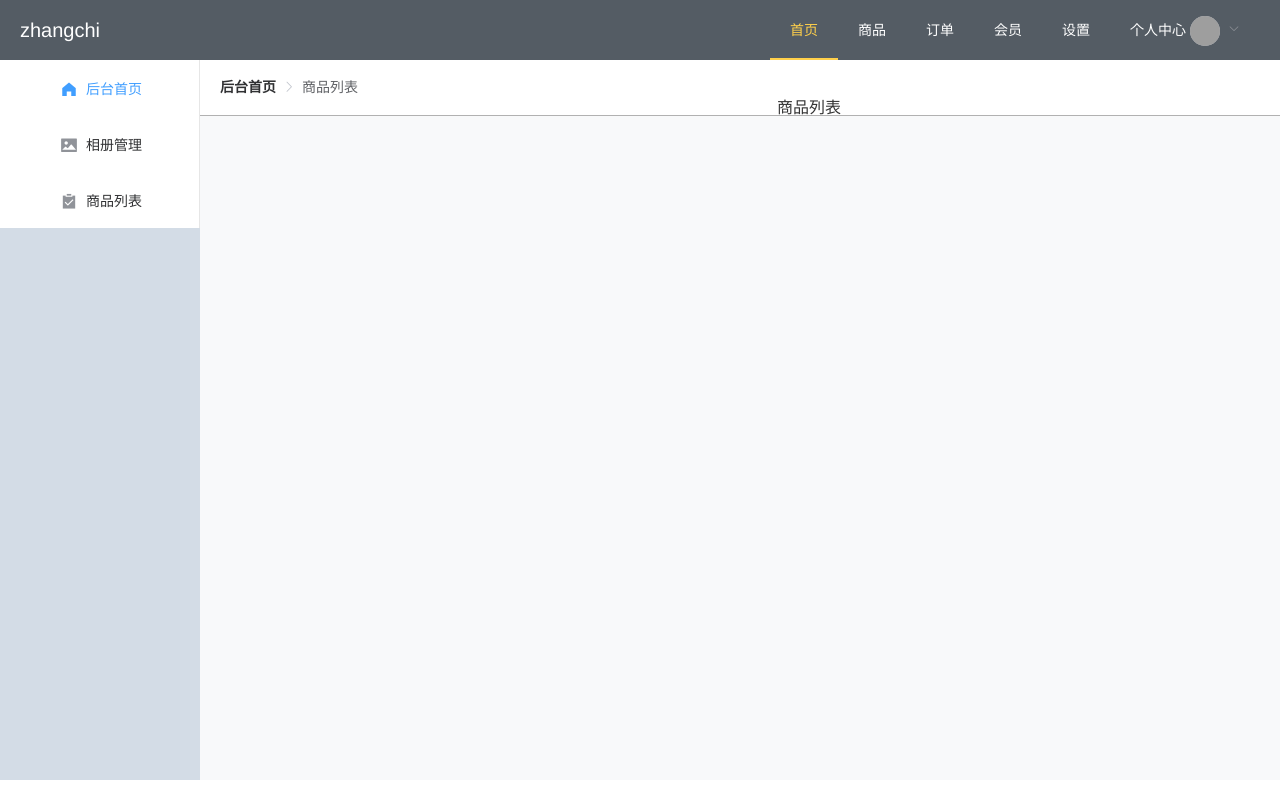
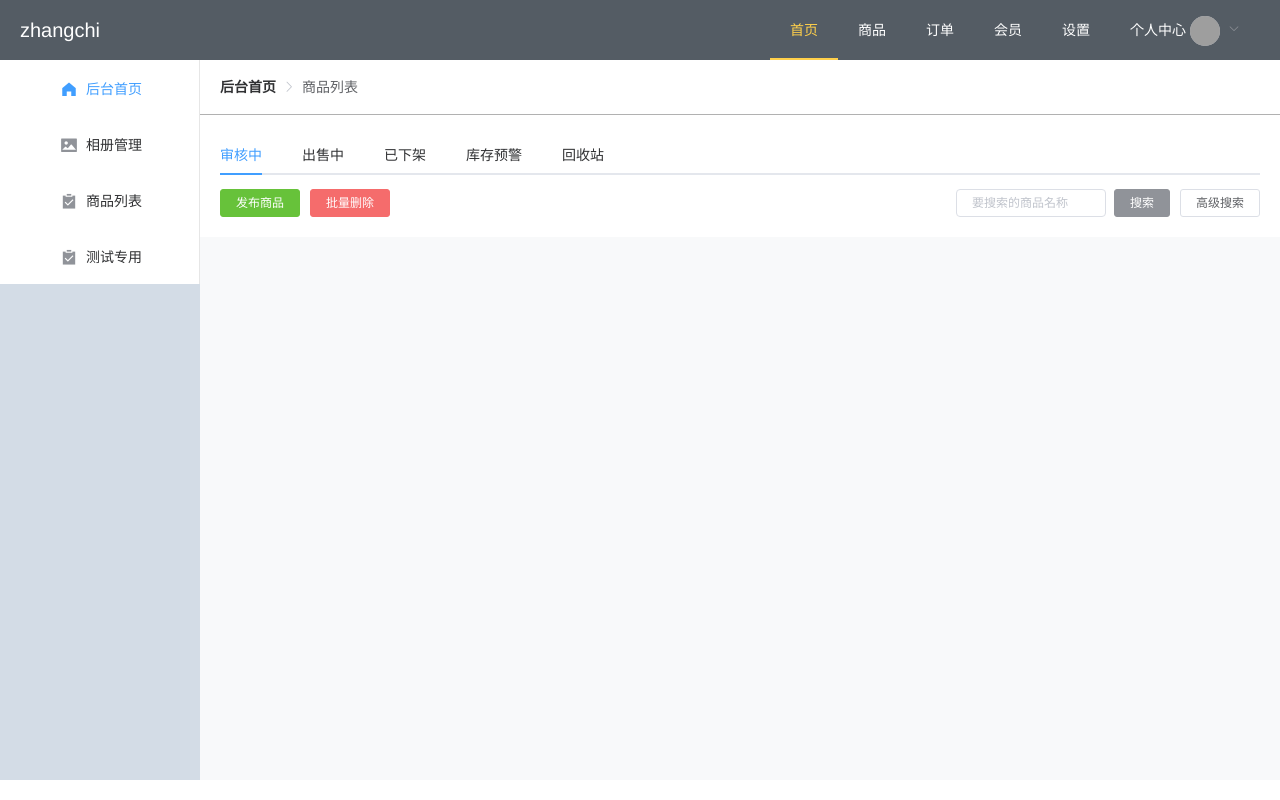
Before and after one commit to zhangchi56/-Mall-background-management, a Vue app: page /shop/goods/list in a window 1280 px wide. Built offline with nearby package versions, Linux system fonts and the light colour scheme; grey boxes are pictures that could not be loaded.

Commit message:
相册管理已经完成

```diff
--- a/src/common/config/config.js
+++ b/src/common/config/config.js
@@ -21,6 +21,11 @@ export default {
             icon: "el-icon-s-claim",
             name: "商品列表",
             pathName: "/shop/goods/list"
+          },
+          {
+            icon: "el-icon-s-claim",
+            name: "测试专用",
+            pathName: "/testa"
           }
         ]
       },
--- a/src/common/config/router.js
+++ b/src/common/config/router.js
@@ -22,6 +22,12 @@ let routes = [
         name:'image',
         meta:{title:'相册管理'},
         component: () => import('views/image/index.vue'),
+      },
+      {
+        path:'/testa',
+        name:'testa',
+        meta:{title:'相册管理'},
+        component: () => import('views/testa/testa.vue'),
       }
 
     ]
--- /dev/null
+++ b/src/components/common/button-search.vue
@@ -0,0 +1,61 @@
+<template>
+	<div>
+		<div class="d-flex align-items-center">
+			<!-- 左边 -->
+			<slot name="left"></slot>
+			<!-- 右边 -->
+			<div class="ml-auto" v-show="!superSearch" v-if="showSearch">
+				<slot name="right">
+					<el-input v-model="keyword" :placeholder="placeholder" size="mini" style="width:150px;" class="mr-2"></el-input>
+					<el-button type="info" size="mini"
+					@click="$emit('search',keyword)">搜索</el-button>
+					<el-button size="mini" v-if="showSuperSearch"
+					@click="superSearch = true">高级搜索</el-button>
+				</slot>
+			</div>
+
+		</div>
+		<el-card class="box-card bg-light my-3" v-show="superSearch">
+			<div slot="header" class="clearfix" style="margin: -10px;">
+				<span>高级搜索</span>
+				<el-button style="float: right; padding: 3px 0"
+				type="text" @click="closeSuperSearch">收起</el-button>
+			</div>
+			<!-- 表单 -->
+			<slot name="form"></slot>
+		</el-card>
+	</div>
+</template>
+
+<script>
+	export default {
+		props: {
+			placeholder: {
+				type: String,
+				default: ""
+			},
+			showSearch:{
+				type:Boolean,
+				default:true
+			},
+			showSuperSearch:{
+				type:Boolean,
+				default:true
+			}
+		},
+		data() {
+			return {
+				keyword: "",
+				superSearch:false
+			}
+		},
+		methods: {
+			closeSuperSearch() {
+				this.superSearch = false
+			}
+		},
+	}
+</script>
+
+<style>
+</style>
--- a/src/views/image/index.vue
+++ b/src/views/image/index.vue
@@ -2,7 +2,7 @@
   <div class="index">
     <el-container class="main-el-container">
       <!-- 图片头部搜素区域 -->
-      <el-header class="el-header border-bottom">
+      <el-header class="el-header border-bottom" style="line-height:60px">
         <div class="d-flex">
           <div class="el-header-right mr-auto">
             <el-select
@@ -26,7 +26,18 @@
           </div>
 
           <div class="el-header-left">
-            <el-button type="danger" size="medium" @click="imageDelAll" v-if="chooseList.length">批量删除</el-button>
+            <el-button
+              type="warning"
+              size="medium"
+              @click="unChoose"
+              v-if="chooseList.length"
+            >取消选中</el-button>
+            <el-button
+              type="danger"
+              size="medium"
+              @click="imageDel({all:true})"
+              v-if="chooseList.length"
+            >批量删除</el-button>
             <el-button type="primary" size="medium" @click="openAlbumModel()">创建相册</el-button>
             <el-button type="primary" size="medium" @click="uploadModel = true">上传图片</el-button>
           </div>
@@ -106,7 +117,7 @@
                         size="mini"
                         class="p-2"
                         icon="el-icon-delete"
-                        @click="imageDel(item,index)"
+                        @click="imageDel({index})"
                       ></el-button>
                     </el-button-group>
                   </div>
@@ -116,7 +127,30 @@
           </el-main>
         </el-container>
       </el-container>
-      <el-footer>底部</el-footer>
+
+      <!-- 底部区域 -->
+      <el-footer class="border-top d-flex align-items-center px-0">
+        <div
+          style="width: 200px; flex-shrink:0"
+          class="h-100 d-flex align-items-center justify-content-center border-right"
+        >
+          <el-button-group>
+            <el-button size="mini">上一页</el-button>
+            <el-button size="mini">下一页</el-button>
+          </el-button-group>
+        </div>
+        <div class="px-2">
+        <el-pagination
+          @size-change="handleSizeChange"
+          @current-change="handleCurrentChange"
+          :current-page="currentPage"
+          :page-sizes="[100, 200, 300, 400]"
+          :page-size="100"
+          layout="total, sizes, prev, pager, next, jumper"
+          :total="400"
+        ></el-pagination>
+        </div>
+      </el-footer>
     </el-container>
 
     <!-- 修改|创建相册模态框 -->
@@ -159,8 +193,7 @@
     </el-dialog>
 
     <!-- 图片大图查看模态框 -->
-
-    <el-dialog :visible.sync="previewModel" style="width:100%;top:3vh">
+    <el-dialog :visible.sync="previewModel" style="width:100%;">
       <div style="margin:-60px -20px -30px -20px">
         <img :src="previewUrl" style="width:100%;" />
       </div>
@@ -191,7 +224,8 @@ export default {
       imageList: [],
       previewUrl: "",
       //选中的数组
-      chooseList: []
+      chooseList: [],
+      currentPage: 1
     };
   },
   components: {
@@ -340,14 +374,30 @@ export default {
         });
     },
     //删除图片
-    imageDel(item, index) {
-      this.$confirm("是否删除改图片?", "提示", {
+    imageDel(obj) {
+      // console.log("iiiiiiiiiiiiiiii")
+      this.$confirm(obj.all ? "是否删除选中图片" : "是否删除改图片?", "提示", {
         confirmButtonText: "确定",
         cancelButtonText: "取消",
         type: "warning"
       })
         .then(() => {
-          this.imageList.splice(index, 1);
+          // console.log("1231321321312")
+          if (obj.all) {
+            // console.log("1231321321312")
+            let list = this.imageList.filter(img => {
+              return !this.chooseList.some(c => {
+                return c.id === img.id;
+              });
+            });
+            this.imageList = list;
+            this.chooseList = [];
+            console.log("删除选中");
+          } else {
+            console.log("1231321321312");
+            this.imageList.splice(obj.index, 1);
+          }
+
           this.$message({
             type: "success",
             message: "删除成功!"
@@ -374,42 +424,60 @@ export default {
         item.checkOrder = this.chooseList.length;
         //修改选中状态
         item.ischeck = !item.ischeck;
-        return
+        return;
       }
       //取消选中
       //找到chooseList中的索引
-      let i = this.chooseList.findIndex(v=>v.id === item.id)
-      console.log(i)
-      if(i===-1) return;
+      let i = this.chooseList.findIndex(v => v.id === item.id);
+      console.log(i);
+      if (i === -1) return;
       //重新计算序号
-      let length = this.chooseList.length
+      let length = this.chooseList.length;
       //取消选中中间部分
-      if(i+1 < length){
+      if (i + 1 < length) {
         //重新计算imageList 选中的序号
-        for(var j = i; j < length; j++){
-          let no = this.imageList.findIndex(v=>v.id === this.chooseList[j].id)
-          if(no >-1){
-            this.imageList[no].checkOrder--
+        for (var j = i; j < length; j++) {
+          let no = this.imageList.findIndex(
+            v => v.id === this.chooseList[j].id
+          );
+          if (no > -1) {
+            this.imageList[no].checkOrder--;
           }
         }
       }
       //删除
-      this.chooseList.splice(i,1)
+      this.chooseList.splice(i, 1);
       //修改状态
-      item.ischeck = false
+      item.ischeck = false;
       //重置序号 发现这一步多余了
       // item.checkOrder = 0    //等出了问题在来解开这
     },
-    //批量删除
-    imageDelAll(){
-      let list = this.imageList.filter(img=>{
-        return !this.chooseList.some(c=>{
-          return c.id === img.id
+        //取消选中图片
+    unChoose(){
+
+      //找到选中的所有图片
+      this.imageList.forEach(img=>{
+        let i = this.chooseList.findIndex(item=>{
+          return item.id === img.id
         })
+
+        if(i > -1){
+          //取消选中样式，选中排序归零
+          img.ischeck = false
+          img.checkOrder = 0
+          //从chooseList中移出
+          this.chooseList.splice(i,1)
+        }
       })
-      this.imageList = list
-      this.chooseList = []
-    }
+    },
+    //分页点击
+    handleSizeChange(val) {
+      console.log(`每页 ${val} 条`);
+    },
+    handleCurrentChange(val) {
+      console.log(`当前页: ${val}`);
+    },
+
   }
 };
 </script>
@@ -420,7 +488,7 @@ export default {
   background-color: #b3c0d1;
   /* color: #333; */
   text-align: center;
-  /* line-height: 60px; */
+  line-height: 0px;
 }
 .main-el-container {
   position: absolute;
@@ -443,6 +511,7 @@ export default {
   bottom: 60px;
   left: 200px;
   right: 0;
+  display: flex;
 }
 .el-header {
   background-color: #f8f9fa;
--- a/src/views/layout.vue
+++ b/src/views/layout.vue
@@ -229,7 +229,6 @@ export default {
 .el-main {
   background-color: #e9eef3;
   color: #333;
-  text-align: center;
 }
 .layout-el-header {
   display: flex;
@@ -245,11 +244,9 @@ export default {
   margin-bottom: 0;
 }
 .layout-el-breadcrumb {
-  line-height: 55px;
   margin: -20px;
   border-bottom: 1px #b1b1b1 solid;
-  box-sizing: border-box;
-  padding-left: 20px;
+  padding: 20px;
   background-color: #fff;
 }
 </style>
--- a/src/views/shop/goods/list.vue
+++ b/src/views/shop/goods/list.vue
@@ -1,15 +1,103 @@
 <template>
-  <div>
-    商品列表
+  <div class="bg-white" style="margin: 20px -20px -20px -20px;padding:20px">
+    <!-- 头部众多按钮条 -->
+    <el-tabs v-model="tabIndex" @tab-click="handleClick">
+      <el-tab-pane v-for="(item, index) in tabbars" :key="index" :label="item.name">
+
+          <button-search placeholder='要搜索的商品名称' @search="searchEvent">
+            <!--左边  -->
+            <template #left>
+ <el-button type="success" size="mini">发布商品</el-button>
+          <el-button type="danger" size="mini">批量删除</el-button>
+            </template>
+
+            <template #form>
+              <el-form inline ref="form" :model="form" label-width="80px">
+            <el-form-item label="商品名称" class="mb-0">
+              <el-input v-model="form.name" size="mini" placeholder="请输入商品名称"></el-input>
+            </el-form-item>
+            <el-form-item label="商品编码" class="mb-0">
+              <el-input v-model="form.code" size="mini" placeholder="请输入商品编码型"></el-input>
+            </el-form-item>
+            <el-form-item label="商品类型" class="mb-0">
+              <el-select v-model="form.type" placeholder="请选择商品类型" size="mini">
+                <el-option label="区域一" value="shanghai"></el-option>
+                <el-option label="区域二" value="beijing"></el-option>
+              </el-select>
+            </el-form-item>
+            <el-form-item label="商品分类" class="mb-0">
+              <el-input v-model="form.category" size="mini" placeholder="请输入商品分类"></el-input>
+            </el-form-item>
+            <el-form-item label="商品名称">
+              <el-button type="info" size="mini" @click="searchEvent">搜索</el-button>
+              <el-button type="info" size="mini" @click="clearSearch">清空筛选条件</el-button>
+            </el-form-item>
+          </el-form>
+            </template>
+          </button-search>
+
+
+
+
+
+      </el-tab-pane>
+    </el-tabs>
   </div>
 </template>
 
 <script>
+import buttonSearch from '@/components/common/button-search.vue';
 export default {
+  data() {
+    return {
+      tabIndex: 0,
+      tabbars: [
+        { name: "审核中" },
+        { name: "出售中" },
+        { name: "已下架" },
+        { name: "库存预警" },
+        { name: "回收站" }
+      ],
+      form: {
+        name: "",
+        code: "",
+        type: "",
+        category: ""
+      },
+    };
+  },
+  components:{
+    buttonSearch
+  },
+  methods: {
+    //tab点击切换 加载数据
+    handleClick(tab, event) {
+      console.log(tab.index, event);
+    },
 
-}
+    //清空筛选条件
+    clearSearch() {
+      this.form = {
+        name: "",
+        code: "",
+        type: "",
+        category: ""
+      }
+    },
+    //搜索事件
+    searchEvent(e = false) {
+      // console.log()
+      //简单搜索
+      if(typeof e === 'string'){
+        console.log("简单搜索",e);
+        return
+      }
+      //高级搜索
+        console.log("高级搜索");
+    }
+  }
+};
 </script>
 
-<style>
-
+<style scoped>
 </style>
--- /dev/null
+++ b/src/views/testa/testa.vue
@@ -0,0 +1,22 @@
+<template>
+  <div class="">
+    我是测试页面
+  </div>
+</template>
+
+<script type="text/javascript">
+export default {
+  data() {
+    return {
+
+    }
+  },
+  components: {
+
+  }
+}
+</script>
+
+<style scoped>
+
+</style>
```
